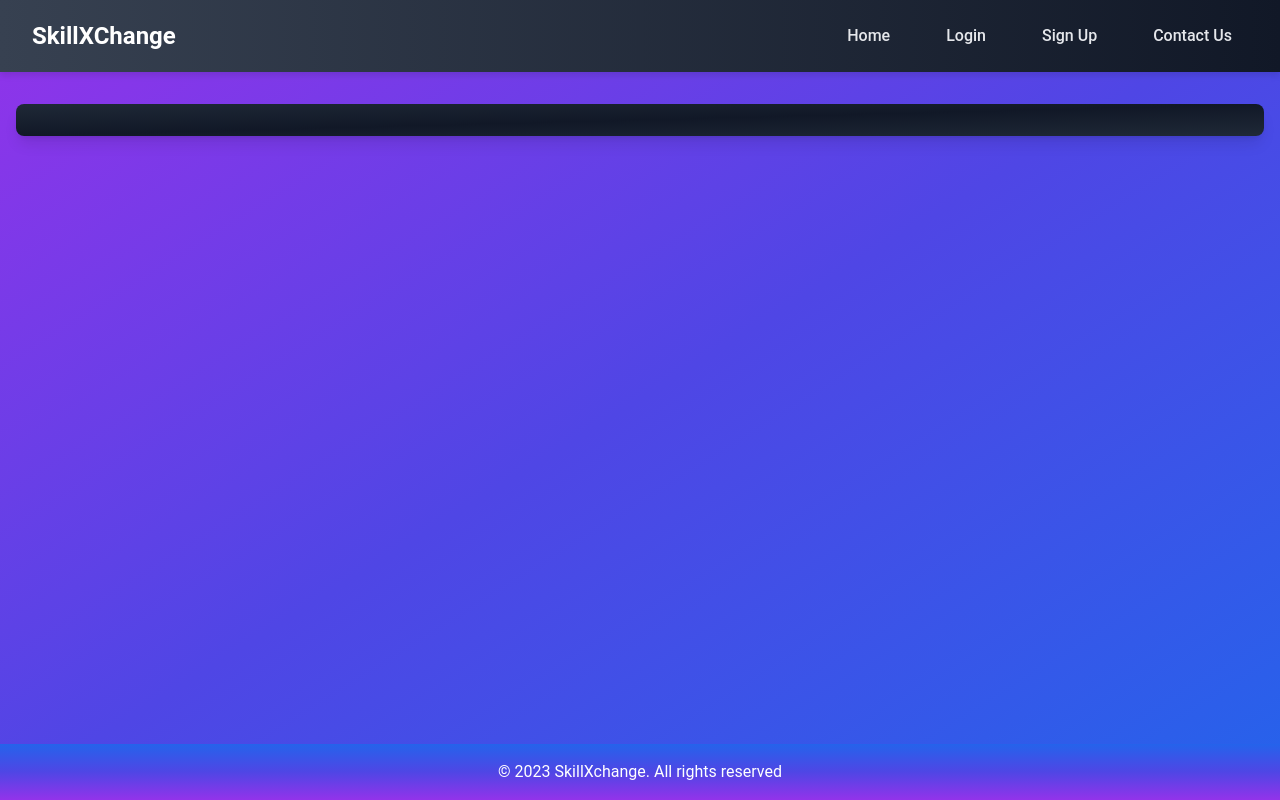
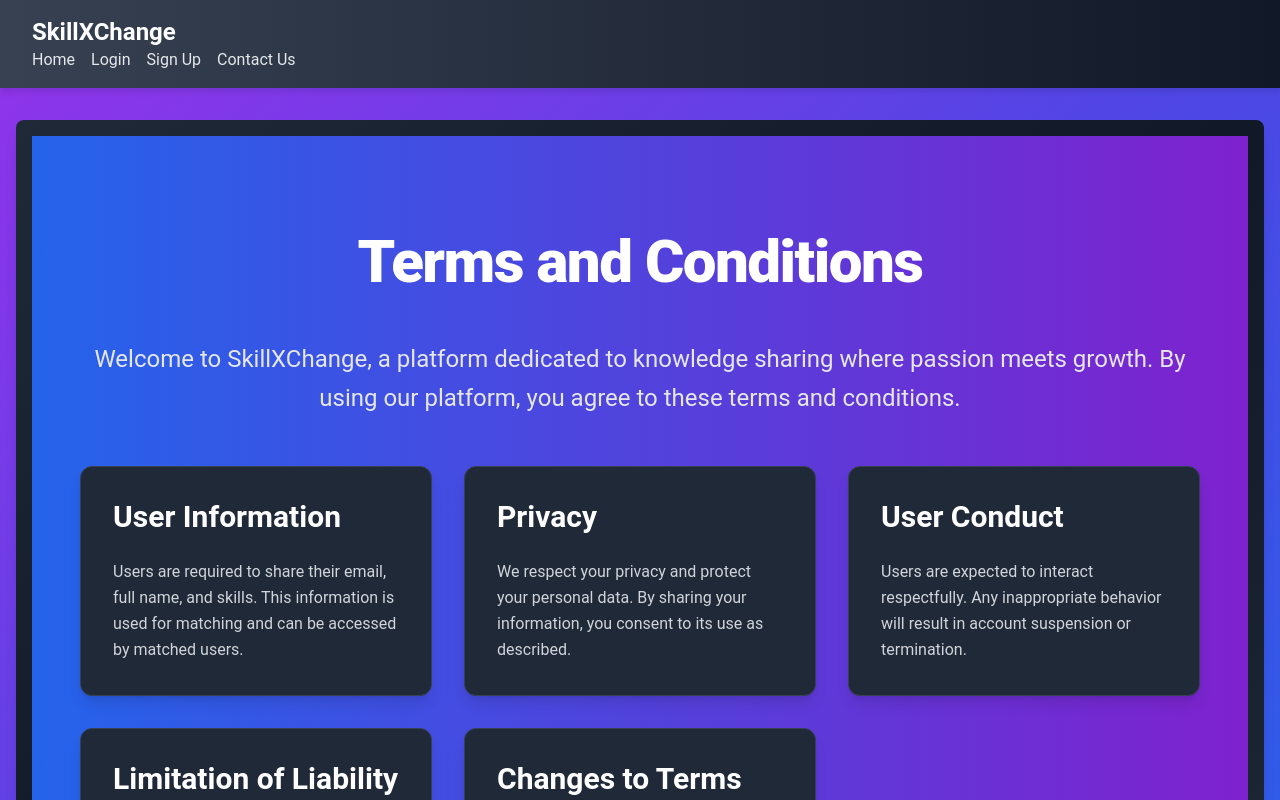
Before and after one commit to Razkky/Skillxchagne, a React (Create React App) app in the folder src/client/: page /terms in a window 1280 px wide. Shown: the top 800 px of the page. Built offline with nearby package versions, Linux system fonts and the light colour scheme; no server answers.

Commit message:
Terms and better navbar

```diff
--- a/src/client/src/App.js
+++ b/src/client/src/App.js
@@ -6,7 +6,7 @@ import Hero from './components/hero/Hero';
 import Header from './components/header/Header';
 import UserProfile from './components/profile/Profile';
 import PrivateRoute from './components/PrivateRoute';
-
+import TermsAndConditions from './components/signup/terms';
 function App() {
   const [isAuthenticated, setIsAuthenticated] = useState(false);
 
@@ -27,6 +27,7 @@ function App() {
       <div className="w-full p-4 bg-gradient-to-br from-gray-800 via-gray-900 to-gray-800 rounded-lg shadow-lg">
         <Routes>
           <Route path="/" element={<Hero />} />
+          <Route path="/terms" element={<TermsAndConditions />} />
           <Route path="/login" element={<LoginPage />} />
           <Route path="/signup" element={<SignupPage />} />
           <Route path="/profile" element={<PrivateRoute><UserProfile /></PrivateRoute>} />
--- a/src/client/src/components/header/Header.js
+++ b/src/client/src/components/header/Header.js
@@ -1,4 +1,4 @@
-import React, { useState, useEffect } from "react";
+import React, { useState } from "react";
 import { Link, useNavigate, useLocation } from 'react-router-dom';
 
 function Header() {
@@ -13,16 +13,97 @@ function Header() {
     navigate('/');
   };
 
+  const [menuOpen, setMenuOpen] = useState(false);
+
   return (
-    <header className="flex items-center justify-between py-4 px-8 bg-gradient-to-r from-gray-700 to-gray-900 shadow">
-      <Link to="/" className="text-2xl font-bold text-white">
-        SkillXChange
-      </Link>
+    <header className="py-4 px-4 sm:px-8 bg-gradient-to-r from-gray-700 to-gray-900 shadow">
+      <div className="flex items-center justify-between">
+        <Link to="/" className="text-2xl font-bold text-white">
+          SkillXChange
+        </Link>
+        <div className="lg:hidden">
+          {/* Hamburger menu icon */}
+          <button
+            className="text-gray-200 hover:text-white focus:outline-none"
+            onClick={() => setMenuOpen(!menuOpen)}
+          >
+            ☰
+          </button>
+        </div>
+      </div>
 
-      <nav className="lg:flex lg:w-auto lg:space-x-6">
+      {/* Responsive navigation menu */}
+      {menuOpen && (
+        <nav className="lg:hidden">
+          <ul className="text-gray-200">
+            <li>
+              <Link
+                to="/"
+                onClick={() => setMenuOpen(false)}
+                className="block py-2 px-4 hover:bg-gray-800 hover:text-white"
+              >
+                Home
+              </Link>
+            </li>
+            {isAuthenticated ? (
+              <>
+                <li>
+                  <Link
+                    to="/profile"
+                    onClick={() => setMenuOpen(false)}
+                    className="block py-2 px-4 hover:bg-gray-800 hover:text-white"
+                  >
+                    Profile
+                  </Link>
+                </li>
+                <li>
+                  <button
+                    onClick={handleSignOut}
+                    className="block py-2 px-4 hover:bg-gray-800 hover:text-white"
+                  >
+                    Sign Out
+                  </button>
+                </li>
+              </>
+            ) : (
+              <>
+                <li>
+                  <Link
+                    to="/login"
+                    onClick={() => setMenuOpen(false)}
+                    className="block py-2 px-4 hover:bg-gray-800 hover:text-white"
+                  >
+                    Login
+                  </Link>
+                </li>
+                <li>
+                  <Link
+                    to="/signup"
+                    onClick={() => setMenuOpen(false)}
+                    className="block py-2 px-4 hover:bg-gray-800 hover:text-white"
+                  >
+                    Sign Up
+                  </Link>
+                </li>
+                <li>
+                  <a
+                    href="mailto:example@example.com" // Replace with your contact email address
+                    className="block py-2 px-4 hover:bg-gray-800 hover:text-white"
+                  >
+                    Contact Us
+                  </a>
+                </li>
+              </>
+            )}
+          </ul>
+        </nav>
+      )}
+
+      {/* Desktop navigation menu */}
+      <nav className="hidden lg:flex lg:w-auto lg:space-x-4">
         <Link
           to="/"
-          className="px-4 py-2 text-gray-200 font-medium rounded transition duration-300 ease-in-out hover:bg-gray-700 hover:text-white"
+          className="text-gray-200 hover:text-white"
         >
           Home
         </Link>
@@ -31,14 +112,14 @@ function Header() {
           <>
             <Link
               to="/profile"
-              className="px-4 py-2 text-gray-200 font-medium rounded transition duration-300 ease-in-out hover:bg-gray-700 hover:text-white"
+              className="text-gray-200 hover:text-white"
             >
               Profile
             </Link>
 
             <button
               onClick={handleSignOut}
-              className="px-4 py-2 text-gray-200 font-medium rounded transition duration-300 ease-in-out hover:bg-gray-700 hover:text-white"
+              className="text-gray-200 hover:text-white"
             >
               Sign Out
             </button>
@@ -47,19 +128,19 @@ function Header() {
           <>
             <Link
               to="/login"
-              className="px-4 py-2 text-gray-200 font-medium rounded transition duration-300 ease-in-out hover:bg-gray-700 hover:text-white"
+              className="text-gray-200 hover:text-white"
             >
               Login
             </Link>
             <Link
               to="/signup"
-              className="px-4 py-2 text-gray-200 font-medium rounded transition duration-300 ease-in-out hover:bg-gray-700 hover:text-white"
+              className="text-gray-200 hover:text-white"
             >
               Sign Up
             </Link>
             <a
               href="mailto:example@example.com" // Replace with your contact email address
-              className="px-4 py-2 text-gray-200 font-medium rounded transition duration-300 ease-in-out hover:bg-gray-700 hover:text-white"
+              className="text-gray-200 hover:text-white"
             >
               Contact Us
             </a>
@@ -68,7 +149,6 @@ function Header() {
       </nav>
     </header>
   );
-
 }
 
 export default Header;
--- a/src/client/src/components/hero/Hero.js
+++ b/src/client/src/components/hero/Hero.js
@@ -5,7 +5,9 @@ function Hero() {
     return (
         <div className="flex items-center justify-center h-full bg-gradient-to-r from-blue-600 to-purple-700 text-white py-24">
             <div className="container mx-auto px-6 sm:px-8 lg:px-12 space-y-12">
-                <h2 className="text-6xl font-extrabold tracking-tight text-center">Welcome to SkillXChange</h2>
+                <h2 className="sm:text-4xl text-3xl font-extrabold tracking-tight text-center
+                md:text-5xl lg:text-6xl
+                ">Welcome to SkillXChange</h2>
                 <div className="text-center">
                     <p className="text-2xl text-gray-200 leading-relaxed">
                         Dive into a world of knowledge sharing. SkillXchange is where passion meets growth.
--- a/src/client/src/components/signup/Signup.js
+++ b/src/client/src/components/signup/Signup.js
@@ -188,6 +188,16 @@ function Signup() {
               )}
             </div>
           ))}
+        {/* by signing up you agree to terms and conditions notification line */}
+          <div className="flex items-center justify-between">
+            <div className="flex items-center text-gray-800 text-sm
+            space-x-1 ">
+              By signing up you agree to our
+              <NavLink to="/terms" className="text-blue-500 hover:underline">
+                Terms and Conditions
+              </NavLink>
+            </div>
+          </div>
           <div className="mt-4">
             <button
               type="button"
--- /dev/null
+++ b/src/client/src/components/signup/terms.js
@@ -0,0 +1,56 @@
+import React from "react";
+
+function TermsAndConditions() {
+  return (
+    <div className="flex items-center justify-center h-full bg-gradient-to-r from-blue-600 to-purple-700 text-white py-24">
+      <div className="container mx-auto px-6 sm:px-8 lg:px-12 space-y-12">
+        <h2 className="text-6xl font-extrabold tracking-tight text-center">Terms and Conditions</h2>
+
+        <div className="text-center">
+          <p className="text-2xl text-gray-200 leading-relaxed">
+            Welcome to SkillXChange, a platform dedicated to knowledge sharing where passion meets growth. By using our platform, you agree to these terms and conditions.
+          </p>
+        </div>
+
+        <div className="grid grid-cols-1 gap-8 md:grid-cols-2 lg:grid-cols-3">
+          <div className="bg-gray-800 p-8 rounded-xl shadow-lg hover:shadow-xl transform hover:scale-105 transition-all duration-300 border border-gray-700">
+            <h3 className="text-3xl font-bold mb-6">User Information</h3>
+            <p className="text-gray-300 leading-relaxed">
+              Users are required to share their email, full name, and skills. This information is used for matching and can be accessed by matched users.
+            </p>
+          </div>
+
+          <div className="bg-gray-800 p-8 rounded-xl shadow-lg hover:shadow-xl transform hover:scale-105 transition-all duration-300 border border-gray-700">
+            <h3 className="text-3xl font-bold mb-6">Privacy</h3>
+            <p className="text-gray-300 leading-relaxed">
+              We respect your privacy and protect your personal data. By sharing your information, you consent to its use as described.
+            </p>
+          </div>
+
+          <div className="bg-gray-800 p-8 rounded-xl shadow-lg hover:shadow-xl transform hover:scale-105 transition-all duration-300 border border-gray-700">
+            <h3 className="text-3xl font-bold mb-6">User Conduct</h3>
+            <p className="text-gray-300 leading-relaxed">
+              Users are expected to interact respectfully. Any inappropriate behavior will result in account suspension or termination.
+            </p>
+          </div>
+
+          <div className="bg-gray-800 p-8 rounded-xl shadow-lg hover:shadow-xl transform hover:scale-105 transition-all duration-300 border border-gray-700">
+            <h3 className="text-3xl font-bold mb-6">Limitation of Liability</h3>
+            <p className="text-gray-300 leading-relaxed">
+              SkillXChange is not responsible for disputes between users. We encourage amicable resolutions.
+            </p>
+          </div>
+
+          <div className="bg-gray-800 p-8 rounded-xl shadow-lg hover:shadow-xl transform hover:scale-105 transition-all duration-300 border border-gray-700">
+            <h3 className="text-3xl font-bold mb-6">Changes to Terms</h3>
+            <p className="text-gray-300 leading-relaxed">
+              We reserve the right to modify these terms. Users will be notified of significant changes.
+            </p>
+          </div>
+        </div>
+      </div>
+    </div>
+  );
+}
+
+export default TermsAndConditions;
```
